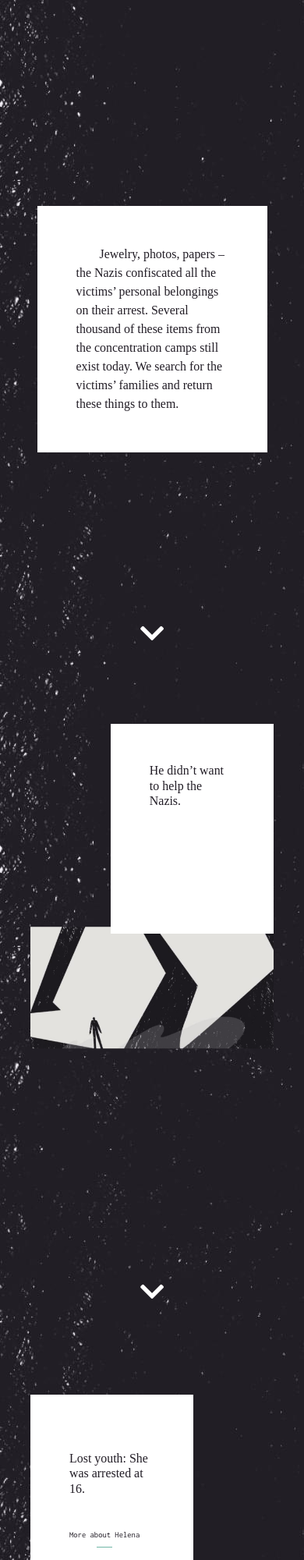
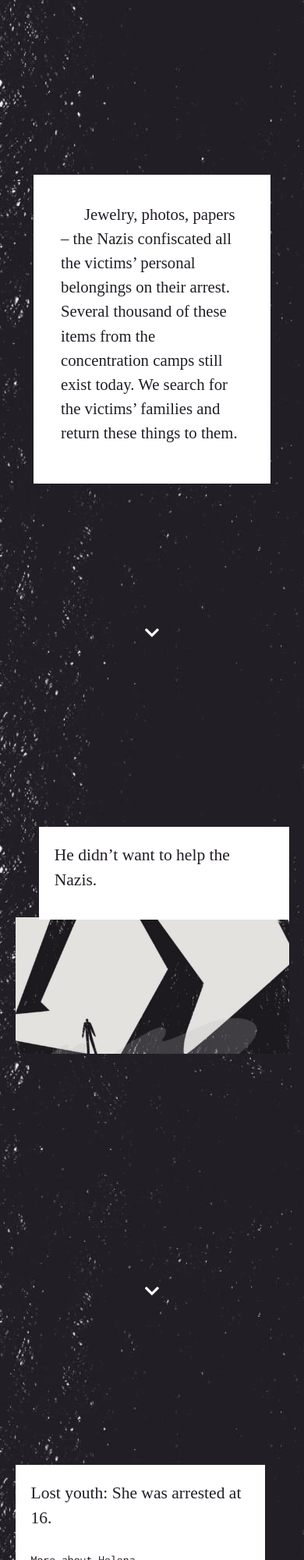
Before and after one commit to Anastasiia-Sydorchenko/stolen_memory, a website: page app/index.html in a window 390 px wide. Shown: the top 2000 px of the page at 78% size. Drawn offline with nearby package versions, Linux system fonts and the light colour scheme; files that its build step writes are made by us from their sources; a web font is replaced by a local one.

Commit message:
fix comics part

```diff
--- a/app/index.html
+++ b/app/index.html
@@ -1,7 +1,6 @@
 <!--#set var="title" value="Stolen Memory" -->
 <!--#include virtual="/parts/header.html" -->
 <div class="comics">
-
    <div class="comics_first">
       <div class="comics_first__text">
          <p class="comics_top-text">Jewelry, photos, papers – the Nazis confiscated all the victims’ personal belongings
@@ -13,46 +12,45 @@
    </div>
 
    <div class="comics_second" id="comics_second__anchor">
-      <div class="comics_second__text">
-         <p class="comics_main-text">He didn’t want to help the Nazis.</p>
-      </div>
-
       <div class="comics_img__wrapper">
          <img src="./images/dist/comics-second.jpg" alt="">
+
+         <div class="comics_text_block comics_second__text">
+            <p class="comics_main-text">He didn’t want to help the Nazis.</p>
+         </div>
       </div>
 
       <a href="#comics_third__anchor" class="to-down"><i class="fas fa-chevron-down"></i></a>
    </div>
 
    <div class="comics_third" id="comics_third__anchor">
-      <div class="comics_third__text">
-         <p class="comics_main-text">Lost youth: She was arrested at 16.</p>
-         <a href="#" class="get-more_btn">More about Helena</a>
-      </div>
-
       <div class="comics_img__wrapper">
          <img src="./images/dist/comics-third.jpg" alt="">
+
+         <div class="comics_text_block comics_third__text">
+            <p class="comics_main-text">Lost youth: She was arrested at 16.</p>
+            <a href="#" class="get-more_btn">More about Helena</a>
+         </div>
       </div>
 
       <a href="#comics_fourth__anchor" class="to-down"><i class="fas fa-chevron-down"></i></a>
+   </div>
+</div>
 
-   </div>
+<div class="comics_fourth" id="comics_fourth__anchor">
+   <div class="comics_img__wrapper">
+      <img src="./images/dist/comics-fourth.jpg" alt="">
 
-   <div class="comics_fourth" id="comics_fourth__anchor">
-      <div class="comics_fourth__text">
+      <div class="comics_text_block comics_fourth__text">
          <p class="comics_main-text">He fled from his past.</p>
          <a href="#" class="get-more_btn">More about István</a>
       </div>
+   </div>
 
-      <div class="comics_img__wrapper">
-         <img src="./images/dist/comics-fourth.jpg" alt="">
-      </div>
-   </div>
+   <a href="#main-content" class="to-down"><i class="fas fa-chevron-down"></i></a>
 </div>
 
-
-
-<div class="people_gallery container">
+<div class="people_gallery container" id="main-content">
    <h2>Window onto history</h2>
    <p class="subheading_text">A wallet or a watch suddenly turns up out of the blue. And sometimes a story that nobody
       knew anything about: What do children and grandchildren feel when they hold these memories in their hands?</p>
--- a/app/styles/sass/_config.sass
+++ b/app/styles/sass/_config.sass
@@ -4,6 +4,19 @@
 
 // font-family: 'New Tegomin', serif
 // font-family: 'Inconsolata', monospace
+
+// MIXINS
+@mixin transition
+   -webkit-transition: all 0.35s ease
+   transition: all 0.35s ease
+
+@mixin comics_block
+   height: 100vh
+   display: flex
+   justify-content: center
+   align-items: center
+   position: relative
+
 
 body
    font-family: 'Inconsolata', monospace
@@ -21,25 +34,59 @@ h3,
 h4
    padding: 0
    margin: 0
+// HEADERS
+h2,
+h3
+   font-size: calc(20px + 10 * ((100vw - 320px) / (1440 - 320)))
+   font-family: 'Inconsolata', monospace
 
-.comics_main-text,
-.comics_top-text
+h3
+   padding: 30px 0
+
+
+// COMICS SECTION
+.comics_top-text,
+.comics_main-text
    font-size: calc(15px + 15 * ((100vw - 320px) / (1440 - 320)))
-   line-height: 1.2
+   line-height: 1.5
+   margin-bottom: 15px
+
+.comics_text_block
+   font-family: 'New Tegomin', serif
+   width: 400px
+   height: 150px
+   padding: 50px
+   background-color: #ffffff
+   position: absolute
+   z-index: 1
 
 .comics_main-text
    &:hover
       background-color: rgb(131, 202, 186)
-      transition: .5s linear
       color: #ffffff
       width: fit-content
+      @include transition
 
+.comics_img__wrapper
+   width: 70%
+   position: relative
+
+   .comics_text_block
+      position: absolute
+      top: -10%
+
+   img
+      width: 100%
+      height: auto
+
+
+// BUTTONS
 .get-more_btn
    font-family: 'Inconsolata', monospace
    color: #221D26
    text-decoration: none
    font-size: calc(10px + 10 * ((100vw - 320px) / (1440 - 320)))
-   padding-bottom: 10px
+   padding: 15px 0
    position: relative
    width: fit-content
 
@@ -53,12 +100,12 @@ h4
       right: 0
       margin: 0 auto
       width: 0
-      transition: 0.3s
+      @include transition
 
    &:hover,
    &:focus
       color: #6fb6a6
-      transition: .3s
+      @include transition
 
    &:hover:before
       width: 100%
@@ -70,36 +117,18 @@ h4
       transition: none
 
 .to-down
-         color: white
-         font-size: 35px
-         background-color: transparent
-         border: none
-         position: absolute
-         bottom: 10px
-         text-align: center
+   color: white
+   font-size: calc(20px + 15 * ((100vw - 320px) / (1440 - 320)))
+   background-color: transparent
+   border: none
+   position: absolute
+   bottom: 20px
+   text-align: center
 
-         &:hover
-            color: #83caba
-            font-size: 45px
-            transition: .3s
-
-h2,
-h3
-   font-size: calc(20px + 10 * ((100vw - 320px) / (1440 - 320)))
-   font-family: 'Inconsolata', monospace
-
-h3
-   padding: 30px 0
-
-.h3_subheading-text
-   font-size: calc(15px + 3 * ((100vw - 320px) / (1440 - 320)))
-   padding-bottom: 30px
-   line-height: 1.5
-
-.subheading_text
-   font-size: calc(15px + 5 * ((100vw - 320px) / (1440 - 320)))
-   line-height: 1.8
-   padding: 35px 0 50px 0
+   &:hover
+      color: #83caba
+      font-size: calc(35px + 10 * ((100vw - 320px) / (1440 - 320)))
+      @include transition
 
 .main-btn
    font-size: calc(15px + 9 * ((100vw - 320px) / (1440 - 320)))
@@ -114,4 +143,14 @@ h3
       background-color: #6fb6a6
       border-color: #6fb6a6
       color: white
-      transition: .3s
+       @include transition
+
+.h3_subheading-text
+   font-size: calc(15px + 3 * ((100vw - 320px) / (1440 - 320)))
+   padding-bottom: 30px
+   line-height: 1.5
+
+.subheading_text
+   font-size: calc(15px + 5 * ((100vw - 320px) / (1440 - 320)))
+   line-height: 1.8
+   padding: 35px 0 50px 0
--- a/app/styles/sass/main.sass
+++ b/app/styles/sass/main.sass
@@ -7,129 +7,60 @@
 
    .comics_first
       height: 100vh
+      position: relative
+
       display: flex
       flex-direction: column
       align-items: center
       justify-content: center
-      position: relative
 
       .comics_first__text
          font-family: 'New Tegomin', serif
          width: 50%
-         height: auto
          background-color: white
          padding: 50px
          text-indent: 30px
 
          .comics_top-text
             font-size: calc(15px + 15 * ((100vw - 320px) / (1440 - 320)))
-            line-height: 1.5
 
    .comics_second
-      height: 100vh
-      position: relative
-      margin-bottom: 100px
-      display: flex
-      justify-content: center
-
-      .comics_second__text
-         font-family: 'New Tegomin', serif
-         width: 28%
-         height: 20%
-         padding: 50px
-         background-color: #ffffff
-         position: absolute
-         right: 10%
-         top: 10%
-         z-index: 1
+      @include comics_block
 
       .comics_img__wrapper
-         width: 80%
-         height: 100%
-         margin: 0 auto
-         position: relative
-
-         img
-            width: 100%
-            height: auto
-            position: absolute
-            top: 50%
-            transform: translate(0, -50%)
+         .comics_second__text
+            right: -10%
 
    .comics_third
-      height: 100vh
-      position: relative
-      margin-bottom: 100px
-      display: flex
-      justify-content: center
-
-      .comics_third__text
-         font-family: 'New Tegomin', serif
-         width: 28%
-         height: 20%
-         padding: 50px
-         background-color: #ffffff
-         position: absolute
-         left: 10%
-
-         display: flex
-         flex-direction: column
-         justify-content: space-around
-
-         z-index: 1
+      @include comics_block
 
       .comics_img__wrapper
-         width: 80%
-         height: 100%
-         margin: 0 auto
-         position: relative
+         .comics_third__text
+            left: -10%
 
-         img
-            width: 100%
-            height: auto
-            position: absolute
-            top: 50%
-            transform: translate(0, -50%)
+.comics_fourth
+   background-image: url('../images/dist/main_bg.jpg')
+   background-repeat: no-repeat
+   background-size: 100% 65%
+   @include comics_block
 
-   .comics_fourth
-      height: 45vh
-      padding-top: 20vh
-      position: relative
+   .comics_img__wrapper
+      .comics_fourth__text
+         right: -10%
 
-      .comics_fourth__text
-         font-family: 'New Tegomin', serif
-         width: 28%
-         height: 20%
-         padding: 50px
-         background-color: #ffffff
-         position: absolute
-         right: 10%
-         top: 0
+      img
+         -webkit-box-shadow: -10px 10px 18px 1px rgba(0, 0, 0, 0.2)
+         -moz-box-shadow: -10px 10px 18px 1px rgba(0, 0, 0, 0.2)
+         box-shadow: -10px 10px 18px 1px rgba(0, 0, 0, 0.2)
 
-         display: flex
-         flex-direction: column
-         justify-content: space-around
+   .to-down
+      color: black
 
-         z-index: 1
-
-      .comics_img__wrapper
-         width: 80%
-         height: 100%
-         margin: 0 auto
-         position: relative
-
-         img
-            width: 100%
-            height: auto
-            position: absolute
-            top: 50%
-            transform: translate(0, -50%)
-            -webkit-box-shadow: -10px 10px 18px 1px rgba(0, 0, 0, 0.2)
-            -moz-box-shadow: -10px 10px 18px 1px rgba(0, 0, 0, 0.2)
-            box-shadow: -10px 10px 18px 1px rgba(0, 0, 0, 0.2)
+      &:hover
+         color: #83caba
 
 .people_gallery
-   padding: 150px 0 100px 0
+   padding: 50px 0 150px 0
 
    .people_gallery__slider
       padding-bottom: 50px
@@ -422,42 +353,69 @@ footer
             height: auto
 
 //MEDIA QUERIES
-//@media (max-width: 1800px)
+@media (min-width: 1800px)
+   .comics_text_block
+      width: 500px
+      height: 200px
 
 @media (max-width: 1399.98px)
-   .comics_second .comics_second__text,
-   .comics_third .comics_third__text,
-   .comics_fourth .comics_fourth__text
-      width: 25%
-      height: 15%
+   .comics_text_block
+      width: 35%
+      height: 25%
       padding: 35px
 
 //@media (max-width: 1199.98px)
 
 @media (max-width: 991.98px)
-   .comics .comics_first
-      padding-bottom: 0
-
-      .comics_img__wrapper
-         display: none
-
-      .comics_first__text
-         background-color: white
-         padding: 50px
-
    .our-exhibitions_inner
       .news
          .news-item
             height: 420px
 
 @media (max-width: 767.98px)
-   .comics_first
-      .comics_first__text
+   .comics
+      .comics_first .comics_first__text
+         width: 70%
+         padding: 35px
+
+         .comics_top-text
+            font-size: calc(20px + 5 * ((100vw - 320px) / (767 - 320)))
+
+      .comics_second
+         .comics_img__wrapper
+            .comics_second__text
+               right: 0
+
+      .comics_third
+         .comics_img__wrapper
+            .comics_third__text
+               left: 0
+               top: -45%
+
+   .comics_fourth
+      .comics_img__wrapper
+         .comics_fourth__text
+            right: 0
+
+   .comics_img__wrapper
+      width: 90%
+
+      .comics_text_block
+         top: -40%
+         height: auto
          width: 80%
+         font-size: 30px
 
-      .comics_top-text
-         font-size: 25px
-         line-height: 1.8
+         .comics_main-text
+            font-size: calc(20px + 10 * ((100vw - 320px) / (767 - 320)))
+
+         .get-more_btn
+            padding-bottom: 5px
+            font-size: calc(15px + 5 * ((100vw - 320px) / (767 - 320)))
+
+
+   .comics_text_block
+      padding: 20px
 
    .our-exhibitions_inner
       .news
@@ -484,6 +442,20 @@ footer
                   bottom: 10px
 
 @media (max-width: 575.98px)
+   .comics
+      .comics_first .comics_first__text
+         width: 60%
+
+      .comics_third
+         .comics_img__wrapper
+            .comics_third__text
+               left: 0
+               top: -65%
+
+   .comics_img__wrapper
+      .comics_text_block
+         top: -65%
+
    .our-exhibitions_inner
       .news
          .news-item
```
Also changed, not shown: app/css/main.min.css.
